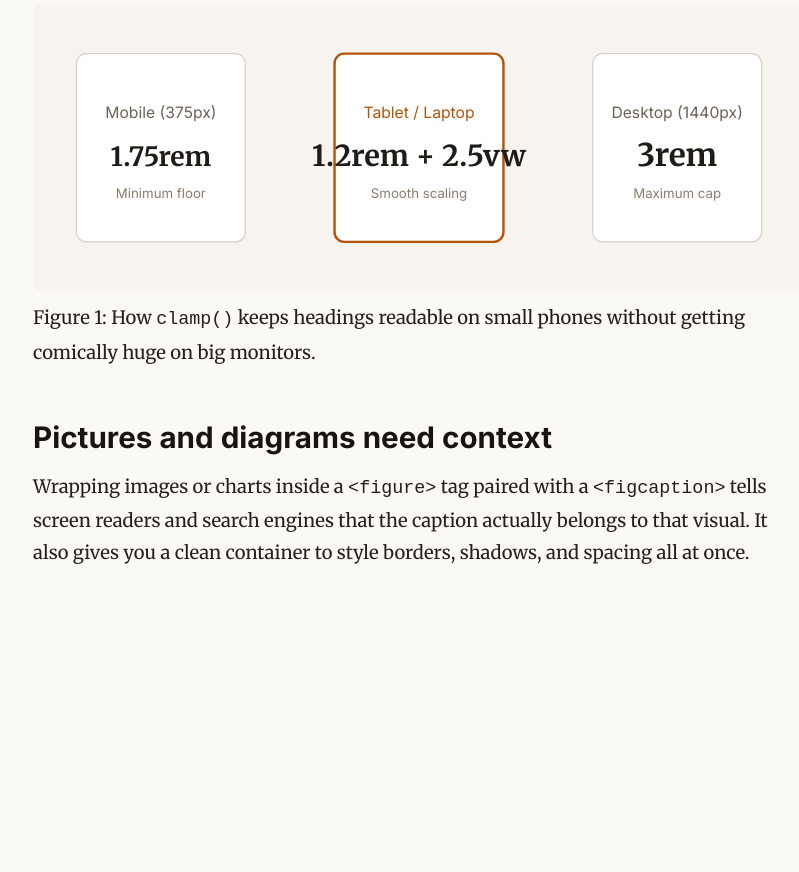
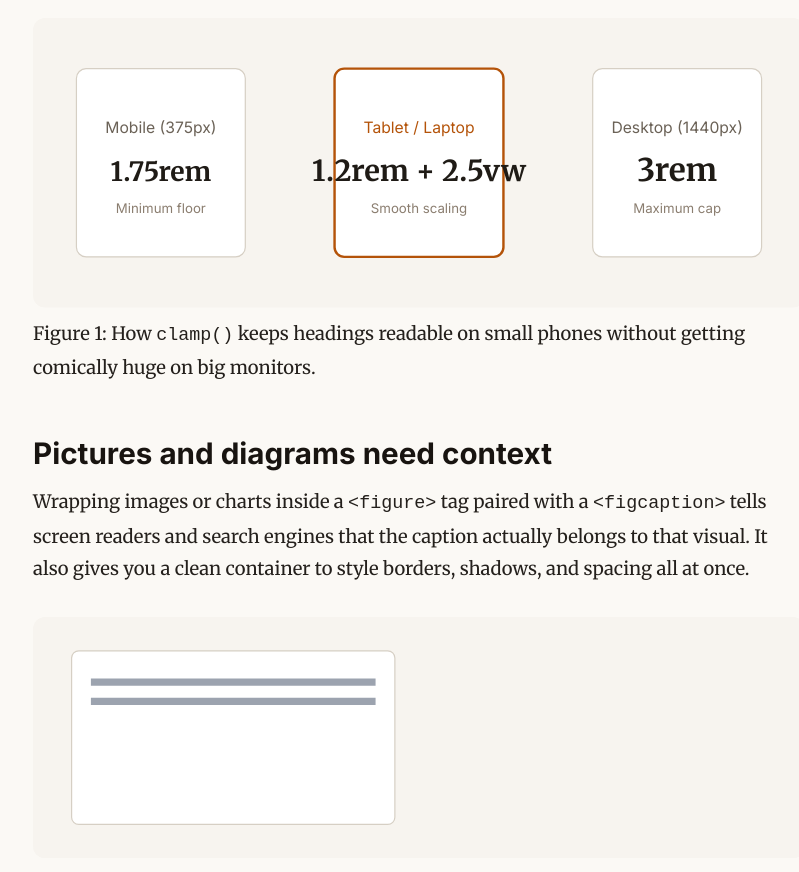
Before and after one commit to tensorGT/cool-blog-article-layout, a plain HTML site: page index.html in a window 1280 px wide. Shown: the part 1420-2292 px from the top of the page, without its empty margins (365-1164 px from the left). Before the commit the page ends 2111 px from the top, so only its background shows below. Drawn offline with Linux system fonts and the light colour scheme.

```diff
--- a/index.html
+++ b/index.html
@@ -109,3 +109,9 @@
           </p>
 
           <figure class="article-figure wide-figure">
+            <svg viewBox="0 0 640 200" role="img" aria-labelledby="fig2-title" class="diagram-svg">
+              <title id="fig2-title">Comparison of cramped text versus balanced whitespace</title>
+              <rect width="640" height="200" rx="10" fill="#f7f4ef"/>
+              <rect x="32" y="28" width="268" height="144" rx="6" fill="#ffffff" stroke="#d6cfc4"/>
+              <line x1="48" y1="54" x2="284" y2="54" stroke="#9ca3af" stroke-width="6"/>
+              <line x1="48" y1="70" x2="284" y2="70" stroke="#9ca3af" stroke-width="6"/>
--- a/style.css
+++ b/style.css
@@ -175,3 +175,12 @@ body {
   padding: 20px 26px;
   border-left: 4px solid #b45309;
   background-color: #f7f3ec;
+  font-style: italic;
+  font-size: clamp(1.12rem, 1rem + 0.55vw, 1.38rem);
+  line-height: 1.5;
+  color: #3b332b;
+}
+
+/* inline figures */
+.article-figure {
+  margin: 32px 0;
```
